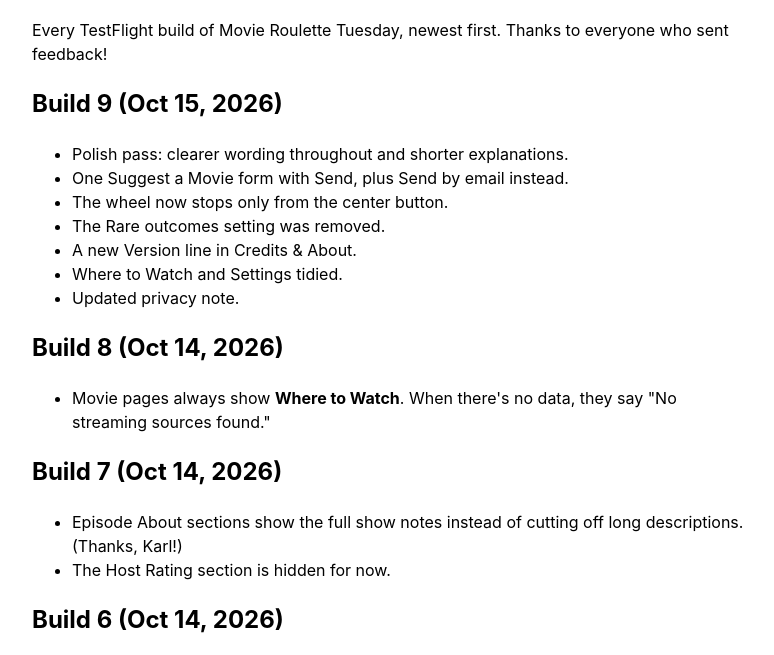
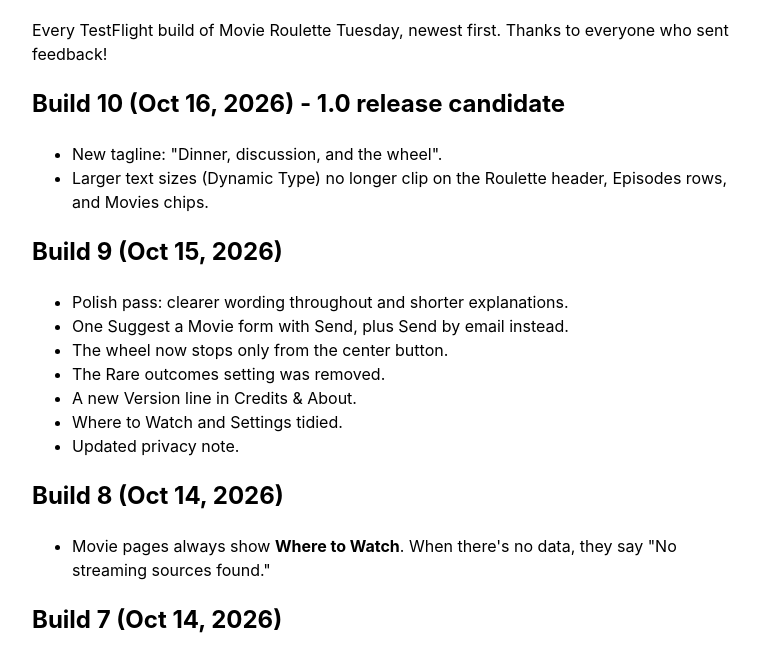
Before and after one commit to movieroulettetuesday/movie-roulette-tuesday, a plain HTML site: page whats-new.html in a window 1280 px wide. Shown: the part 83-738 px from the top of the page, without its empty margins (248-1022 px from the left). Drawn offline with Linux system fonts and the light colour scheme.

Commit message:
Add Build 10 notes to What's New page
Build 10 (Oct 16, 2026) - 1.0 release candidate: new tagline and Dynamic Type clipping fixes.

```diff
--- a/whats-new.html
+++ b/whats-new.html
@@ -1,5 +1,10 @@
 <!DOCTYPE html><html lang="en"><head><meta charset="utf-8"><meta name="viewport" content="width=device-width,initial-scale=1"><title>Movie Roulette Tuesday — What's New</title><style>body{font-family:-apple-system,sans-serif;max-width:720px;margin:2em auto;padding:0 1em;line-height:1.5}</style></head><body><h1>What's New in Each Beta Build</h1>
 <p>Every TestFlight build of Movie Roulette Tuesday, newest first. Thanks to everyone who sent feedback!</p>
+<h2>Build 10 (Oct 16, 2026) - 1.0 release candidate</h2>
+<ul>
+<li>New tagline: "Dinner, discussion, and the wheel".</li>
+<li>Larger text sizes (Dynamic Type) no longer clip on the Roulette header, Episodes rows, and Movies chips.</li>
+</ul>
 <h2>Build 9 (Oct 15, 2026)</h2>
 <ul>
 <li>Polish pass: clearer wording throughout and shorter explanations.</li>
```
